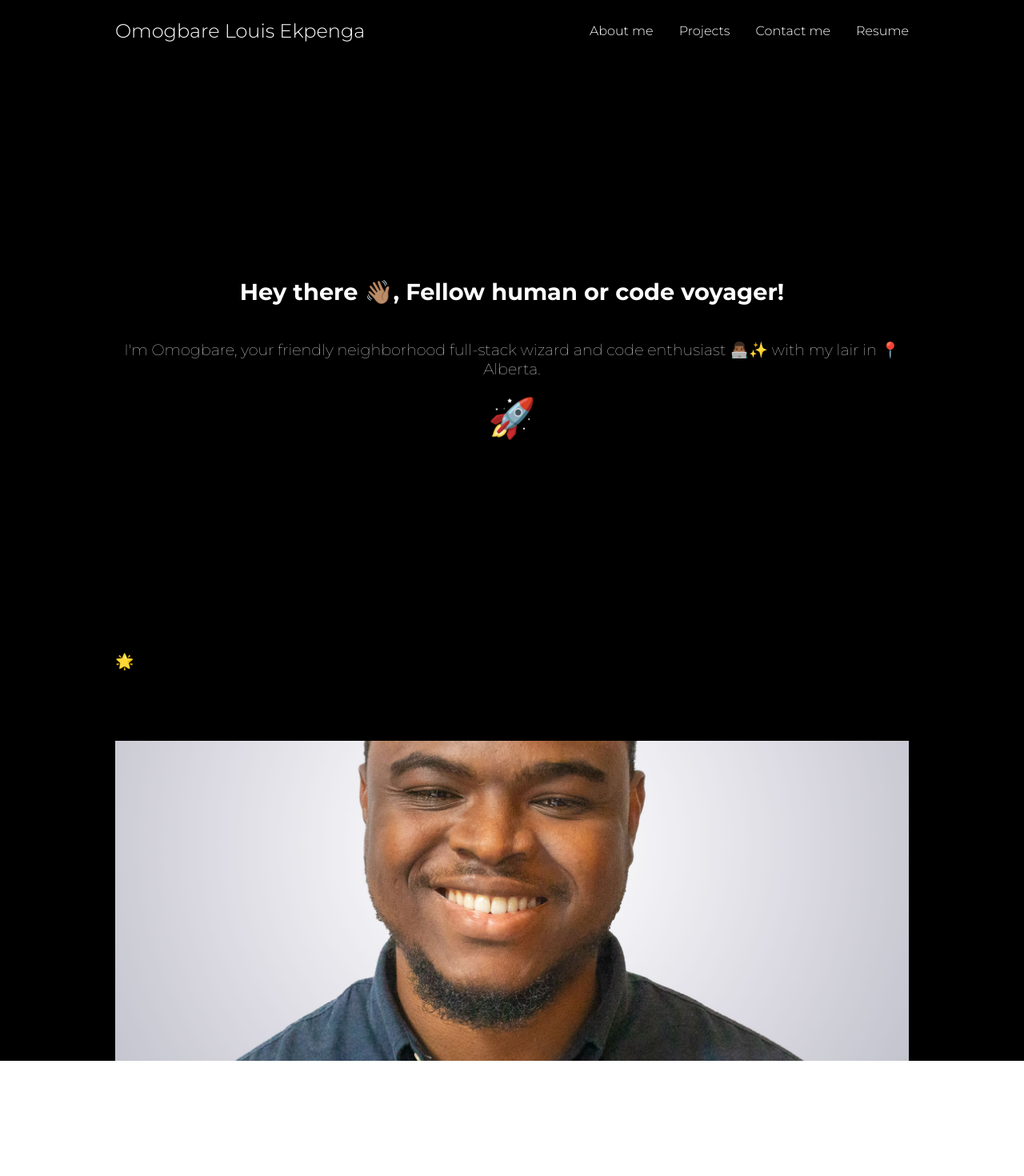
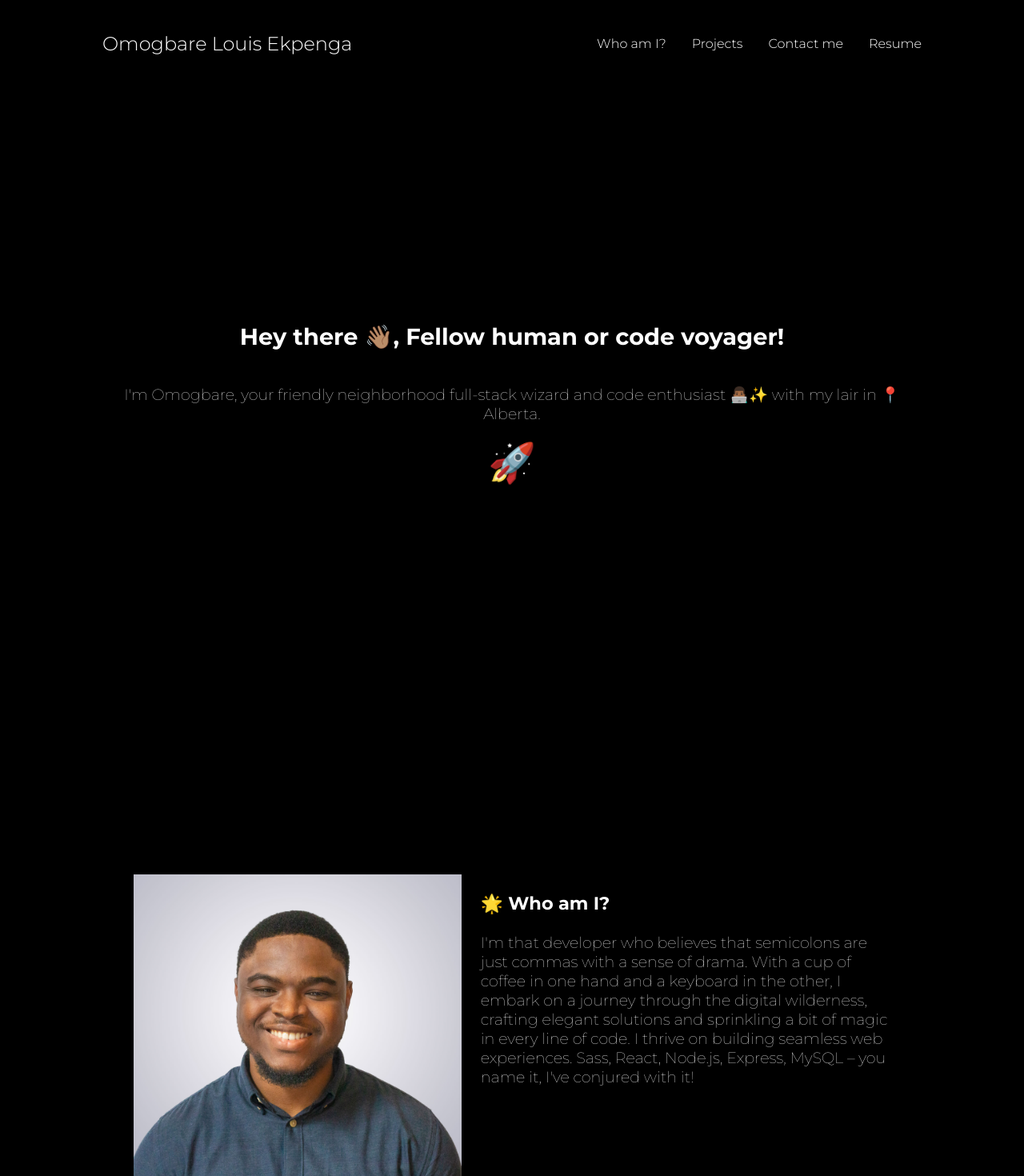
Before and after one commit to Ekpenga9000/portfolio-website, a React (Vite) app: page / in a window 1280 px wide. Shown: the top 1470 px of the page at 80% size. Before the commit the page ends 1330 px from the top, so only its background shows below. Built offline with nearby package versions, Linux system fonts and the light colour scheme.

Commit message:
Add about section

```diff
--- a/src/App.scss
+++ b/src/App.scss
@@ -16,8 +16,8 @@ body{
     display: flex;
     justify-content: center;
     align-items: center;
+    padding: 1rem;
     &__container{
-        padding-inline: 1rem;
         @include tablet{
             width: $tablet-breakpoint;
         }
--- a/src/components/about/About.jsx
+++ b/src/components/about/About.jsx
@@ -9,8 +9,11 @@ const About = () => {
                     <h3 className="about__title">🌟 Who am I?</h3>
                     <p className="about__text">
                         I&#39;m that developer who believes that semicolons are just commas with a sense of drama. With a cup of coffee in one hand and a keyboard in the other, I embark on a journey through the digital wilderness, crafting elegant solutions and sprinkling a bit of magic in every line of code.
-                        I thrive on building seamless web experiences. Sass,React, Node.js, Express, MySQL – you name it, I&#39;ve conjured with it!
+                        I thrive on building seamless web experiences. Sass, React, Node.js, Express, MySQL – you name it, I&#39;ve conjured with it!
                     </p>
+                    <div className="about__icons-div">
+
+                    </div>
                 </div>
                 <div className="about__img-div">
                     <img src={dev} alt="Omogbare Louis Ekpenga" className="about__img" />
--- a/src/components/about/About.scss
+++ b/src/components/about/About.scss
@@ -1,8 +1,40 @@
-
+@use "../../style/partials/mixins" as *;
+@use "../../style/partials/typography" as *;
+@use "../../style/partials/variables" as *;
 .about{
+    @include tablet{
+        height: 100vh;
+        display: flex;
+        justify-content: center;
+        align-items: center;
+    }
+    &__container{
+        display: flex;
+        flex-direction: column;
+        @include tablet{
+            flex-direction: row-reverse;
+            justify-content: center;
+            gap: 1.5rem;
+            // align-items: center;
+        }
+    }
+    &__intro{
+        color: $text-primary;
+        font-family: "Montserrat", sans-serif;
+        font-weight: 100;
+        text-align: center;
+        @include tablet{
+            text-align: start;
+            width: 50%;
+            font-size: 1.2rem;
+        }
+    }
     &__img-div{
         height: 50vh;
         width: 100%;
+        @include tablet{
+            width: 40%;
+        }
     }
     &__img{
         height: 100%;
--- a/src/components/hero/Hero.scss
+++ b/src/components/hero/Hero.scss
@@ -3,7 +3,7 @@
 @use "../../style/partials/typography" as *;
 
 .hero {
-    height: 90vh;
+    height: 100vh;
     text-align: center;
     display: flex;
     flex-direction: column;
--- a/src/components/navbar/NavBar.jsx
+++ b/src/components/navbar/NavBar.jsx
@@ -15,14 +15,14 @@ const NavBar = () =>{
             <div className="nav__btn" onClick={handleMenu}>{!isDropdown && <RxHamburgerMenu />}{isDropdown && <IoCloseOutline />}</div>
 
             <ul className="nav__menu--desktop">
-                <li className="nav__item">About me</li>
+                <li className="nav__item">Who am I?</li>
                 <li className="nav__item">Projects</li>
                 <li className="nav__item">Contact me</li>
                 <li className="nav__item">Resume</li>
             </ul>
 
             {isDropdown && <ul className="nav__dropdown">
-                <li className="nav__item">About me</li>
+                <li className="nav__item">Who am I?</li>
                 <li className="nav__item">Projects</li>
                 <li className="nav__item">Contact me</li>
                 <li className="nav__item">Resume</li>
```
